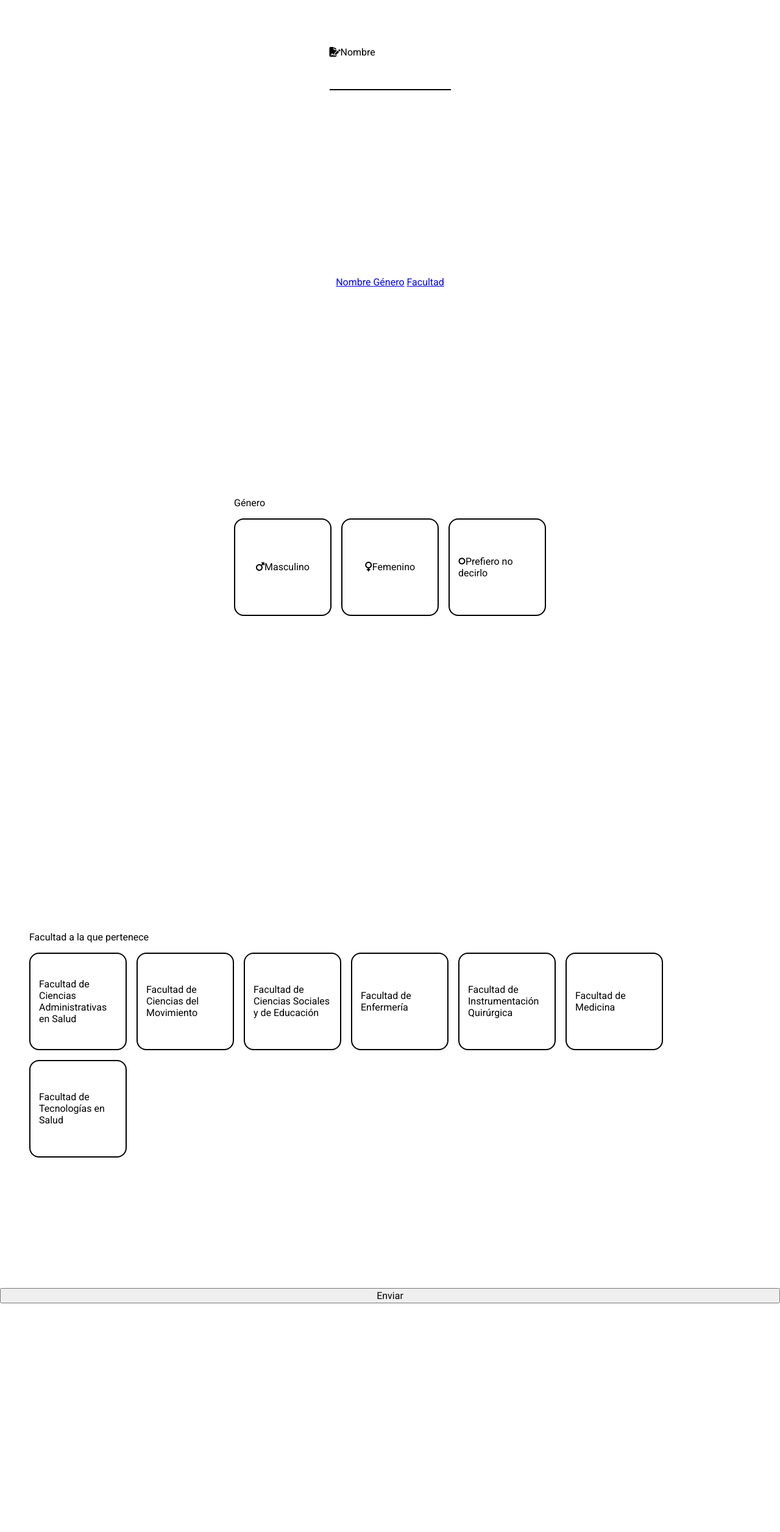
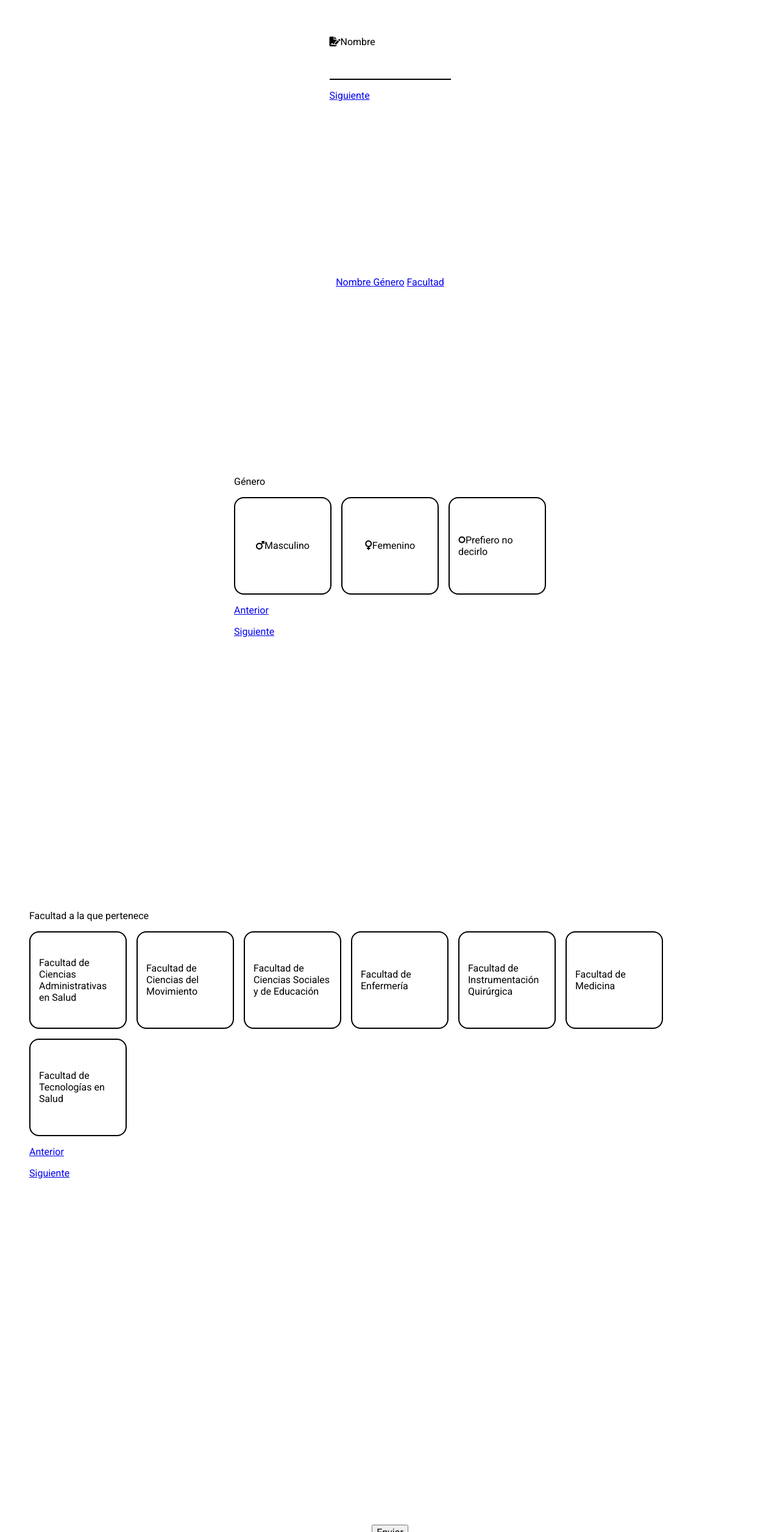
Before and after one commit to Shioencaja/actividad_grupal-RAW_Unir, a website: page index.html in a window 1280 px wide. Shown: the part 288-2800 px from the top of the page at 61% size. Before the commit the page ends 2425 px from the top, so only its background shows below. Drawn offline with Linux system fonts and the light colour scheme.

Commit message:
añade navegadores dentro de cada pregunta

```diff
--- a/index.html
+++ b/index.html
@@ -3,7 +3,7 @@
   <head>
     <meta charset="UTF-8" />
     <meta http-equiv="X-UA-Compatible" content="IE=edge" />
-    <link rel="stylesheet" href="src/styles.css" />
+    <link rel="stylesheet" type="text/css" href="src/styles.css" />
     <link
       href="https://fonts.googleapis.com/css?family=Roboto"
       rel="stylesheet"
@@ -21,6 +21,7 @@
               ><i class="fa-solid fa-file-signature"></i>Nombre</label
             >
             <input type="text" name="nombre" />
+            <a href="#segundo_slide">Siguiente</a>
           </div>
         </div>
         <div class="slide" id="segundo_slide">
@@ -48,6 +49,8 @@
                 >
               </div>
             </div>
+            <a href="#primer_slide">Anterior</a>
+            <a href="#tercer_slide">Siguiente</a>
           </div>
         </div>
         <div class="slide" id="tercer_slide">
@@ -126,7 +129,12 @@
                 <label for="tec_salud">Facultad de Tecnologías en Salud</label>
               </div>
             </div>
+            <a href="#segundo_slide">Anterior</a>
+            <a href="#ultimo_slide">Siguiente</a>
           </div>
+        </div>
+        <div class="slide" id="ultimo_slide">
+          <button type="submit">Enviar</button>
         </div>
         <div class="button_container">
           <nav>
@@ -136,7 +144,6 @@
           </nav>
         </div>
       </div>
-      <button type="submit">Enviar</button>
     </form>
 
     <script src="/src/index.js"></script>
```
